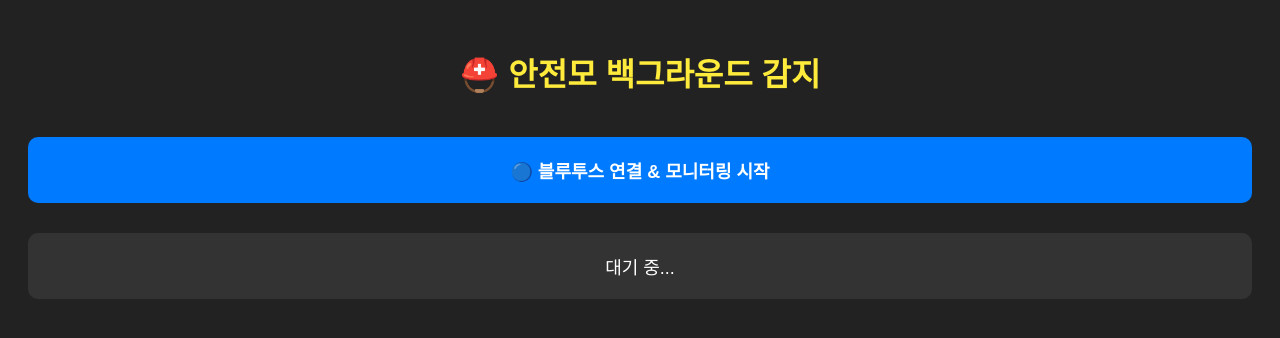
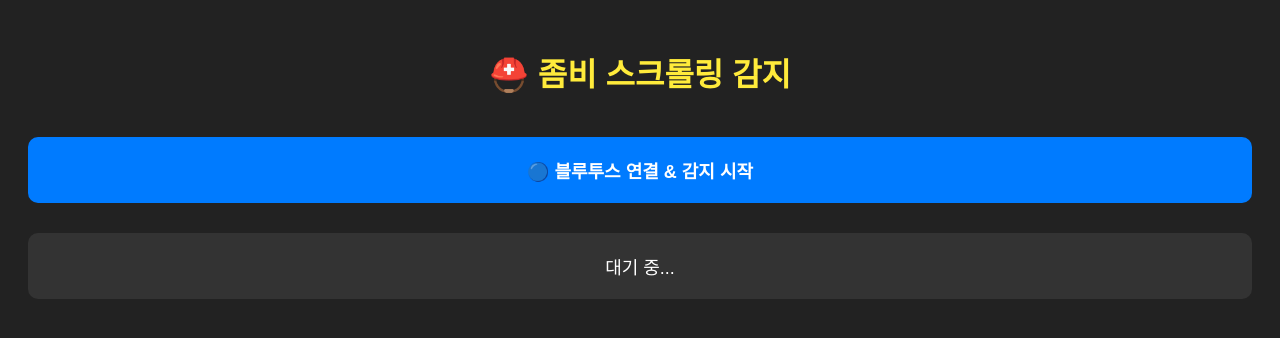
Before and after one commit to mjusung/bluetooth_vibe, a plain HTML site: page index.html in a window 1280 px wide. Drawn offline with Linux system fonts and the light colour scheme.

Commit message:
Replace safety helmet detection with zombie scrolling

```diff
--- a/index.html
+++ b/index.html
@@ -3,7 +3,7 @@
 <head>
     <meta charset="UTF-8">
     <meta name="viewport" content="width=device-width, initial-scale=1.0">
-    <title>Nano 33 BLE 안전모 (백그라운드)</title>
+    <title>Nano 33 BLE 좀비 스크롤링</title>
     <style>
         body { font-family: sans-serif; text-align: center; padding: 20px; background-color: #222; color: white; }
         h1 { color: #ffeb3b; }
@@ -20,7 +20,7 @@
 </head>
 <body>
 
-    <h1>⛑️ 안전모 백그라운드 감지</h1>
+    <h1>⛑️ 좀비 스크롤링 감지</h1>
 
     <audio id="alertSound" src="https://actions.google.com/sounds/v1/alarms/beep_short.ogg" preload="auto"></audio>
 
@@ -28,7 +28,7 @@
         <source src="https://raw.githubusercontent.com/anars/blank-audio/master/1-second-of-silence.mp3" type="audio/mpeg">
     </audio>
 
-    <button id="connectBtn">🔵 블루투스 연결 & 모니터링 시작</button>
+    <button id="connectBtn">🔵 블루투스 연결 & 감지 시작</button>
     <div id="status">대기 중...</div>
 
     <script>
```
